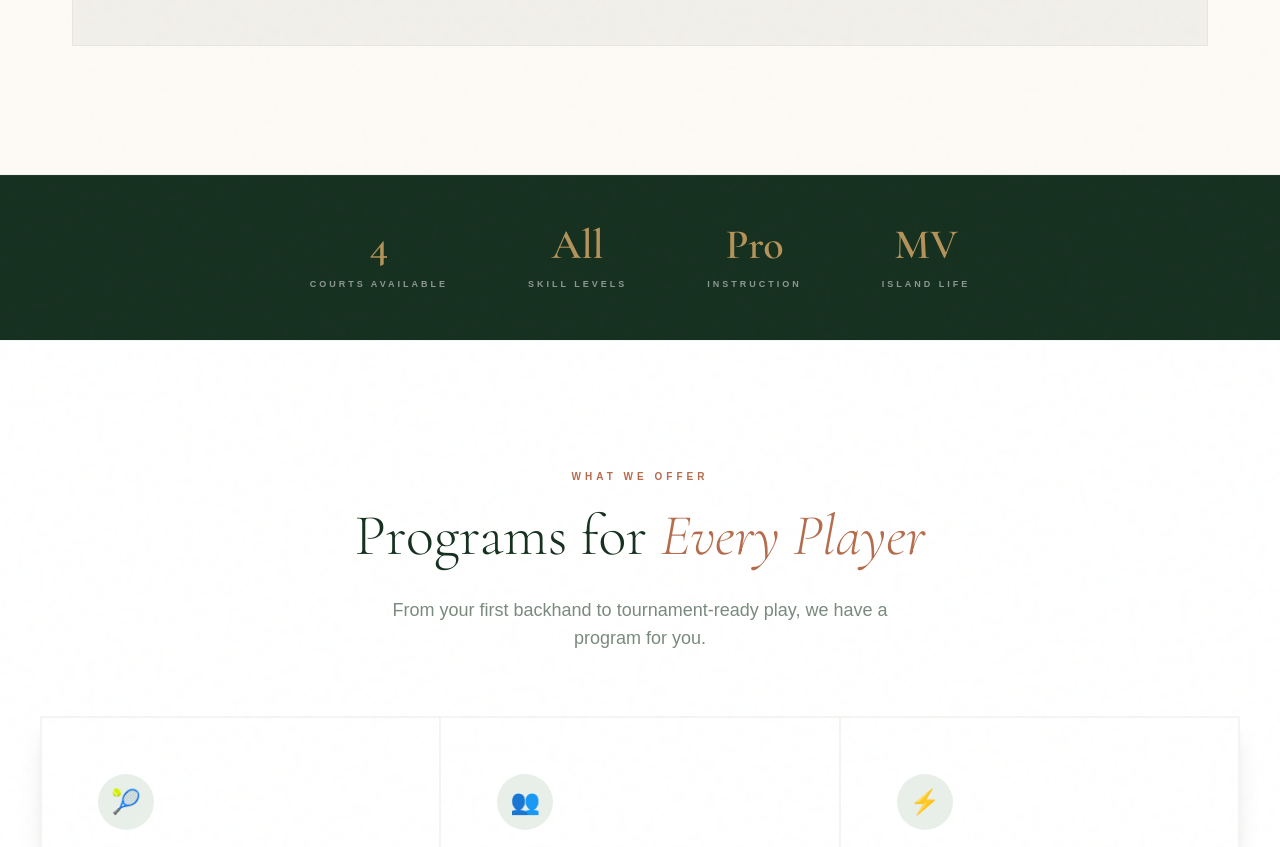
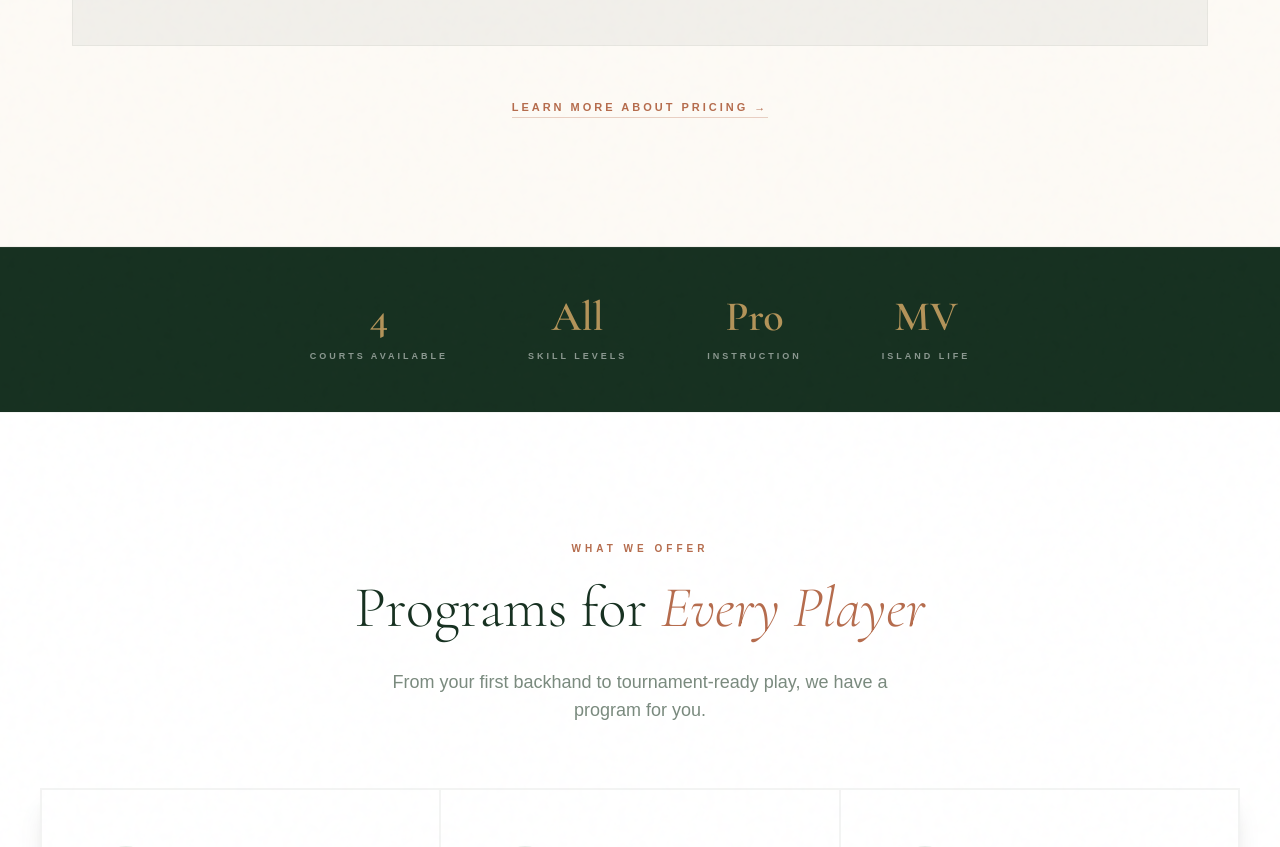
Before and after one commit to moneyladder911/islandinntennis, a React (Vite) app: page / in a window 1280 px wide. Shown: the part 2876-3723 px from the top of the page. Built offline with nearby package versions, Linux system fonts and the light colour scheme.

Commit message:
Add Learn More About Pricing link to memberships section

```diff
--- a/src/components/Memberships.tsx
+++ b/src/components/Memberships.tsx
@@ -1,6 +1,7 @@
 import React from 'react';
 import { Check, Star, Users, Zap } from 'lucide-react';
 import { motion } from 'framer-motion';
+import { Link } from 'react-router-dom';
 
 const Memberships: React.FC = () => {
   const plans = [
@@ -113,6 +114,12 @@ const Memberships: React.FC = () => {
              <p className="text-forest/60 text-sm font-light leading-relaxed">Rent the court for <em className="text-clay italic font-normal">Your Private Game</em> any time our Pro clinics aren't in session.</p>
           </div>
         </div>
+
+        <div className="mt-12 text-center">
+          <Link to="/pricing" className="text-[11px] font-bold tracking-[3px] uppercase text-clay hover:text-forest transition-colors no-underline border-b border-clay/30 hover:border-forest pb-1">
+            Learn More About Pricing &rarr;
+          </Link>
+        </div>
       </div>
     </section>
   );
```
